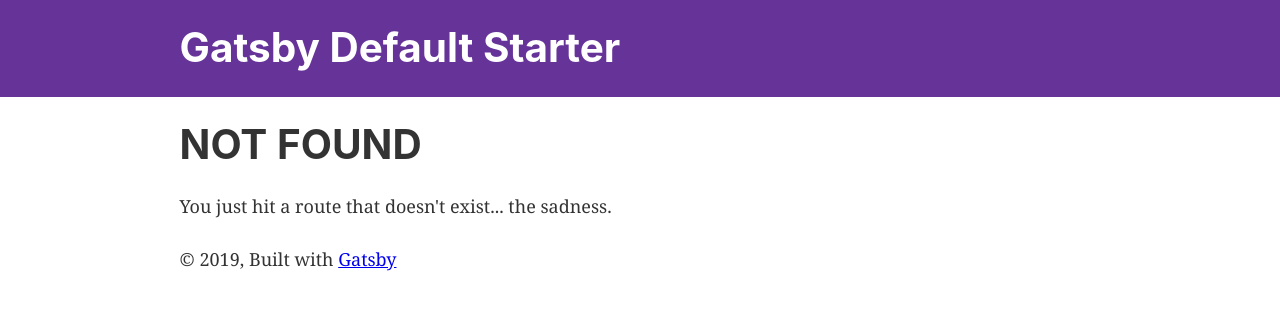
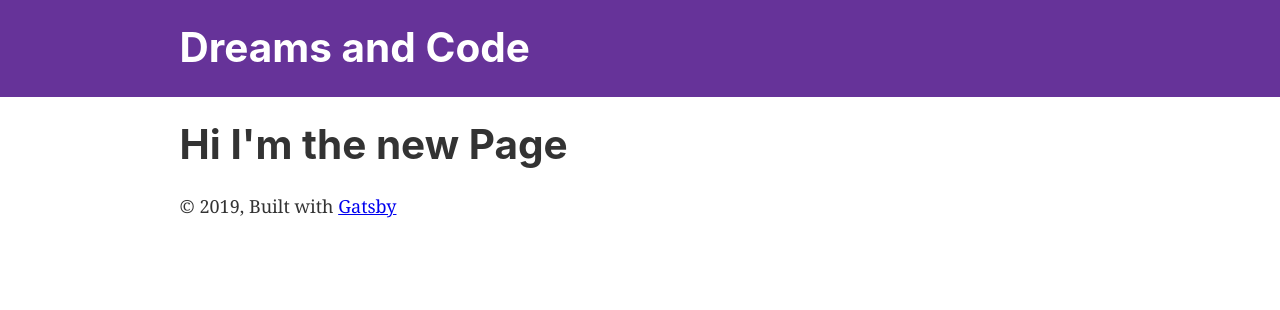
Before and after one commit to dreamsandcode/dreamsandcode.com, a Gatsby site: page /new in a window 1280 px wide. Before the commit this address had no page. Built offline with nearby package versions, Linux system fonts and the light colour scheme; Gatsby itself is replaced by a stand-in of ours.

Commit message:
Optimized title metadata for SEO

```diff
--- a/gatsby-config.js
+++ b/gatsby-config.js
@@ -1,8 +1,9 @@
 module.exports = {
   siteMetadata: {
-    title: `Gatsby Default Starter`,
-    description: `Kick off your next, great Gatsby project with this default starter. This barebones starter ships with the main Gatsby configuration files you might need.`,
-    author: `@gatsbyjs`,
+    title: 'Dreams and Code | Brian Palmer | Full Stack Developer | Toronto',
+    description: 'Big dreams, lines of code, sleepless nights. A humble father of two and Full Stack Developer from Toronto, leaving a legacy embraced through his passion of technology.',
+    author: '@dreamsandcode',
+    short_title: 'Dreams and Code'
   },
   plugins: [
     `gatsby-plugin-react-helmet`,
@@ -24,11 +25,11 @@ module.exports = {
         background_color: `#663399`,
         theme_color: `#663399`,
         display: `minimal-ui`,
-        icon: `src/images/gatsby-icon.png`, // This path is relative to the root of the site.
+        icon: `src/images/dreamsandcode-icon.png`, // This path is relative to the root of the site.
       },
     },
     // this (optional) plugin enables Progressive Web App + Offline functionality
     // To learn more, visit: https://gatsby.dev/offline
-    // `gatsby-plugin-offline`,
+    `gatsby-plugin-offline`,
   ],
 }
--- a/src/components/layout.js
+++ b/src/components/layout.js
@@ -8,6 +8,7 @@
 import React from "react"
 import PropTypes from "prop-types"
 import { StaticQuery, graphql } from "gatsby"
+import Helmet from 'react-helmet'
 
 import Header from "./header"
 import "./layout.css"
@@ -18,14 +19,24 @@ const Layout = ({ children }) => (
       query SiteTitleQuery {
         site {
           siteMetadata {
-            title
+            title,
+            short_title
           }
         }
       }
     `}
     render={data => (
       <>
-        <Header siteTitle={data.site.siteMetadata.title} />
+        <Helmet
+          title={data.site.siteMetadata.title}
+          meta={[
+            {name: 'description', content: 'Sample' },
+            {name: 'keywords', content: 'sample,  something'},
+          ]}
+          >
+          <html lang="en"/>
+          </Helmet>
+        <Header siteTitle={data.site.siteMetadata.short_title} />
         <div
           style={{
             margin: `0 auto`,
--- /dev/null
+++ b/src/pages/new.js
@@ -0,0 +1,10 @@
+import React from 'react'
+import Layout from '../components/layout'
+
+const NewPage = () => (
+    <Layout>
+        <h1>Hi I'm the new Page</h1>
+    </Layout>
+)
+
+export default NewPage
```
Also changed, not shown: src/images/dreamsandcode-icon.png (added).
